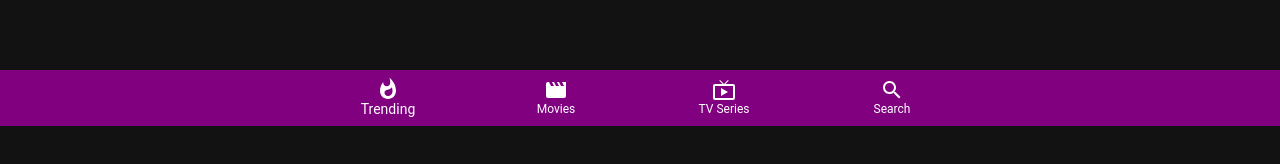
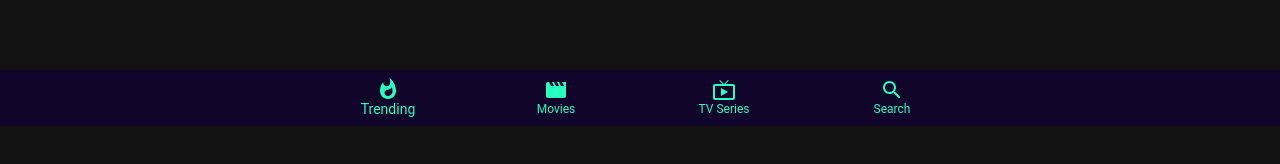
Before and after one commit to ArshWalker/movie, a React (Create React App) app: page / in a window 1280 px wide. Shown: the part 674-838 px from the top of the page. Built offline with nearby package versions, Linux system fonts and the light colour scheme; no server answers.

Commit message:
main nav added

```diff
--- a/src/components/MainNav.js
+++ b/src/components/MainNav.js
@@ -13,7 +13,7 @@ const useStyles = makeStyles({
     width: "100%",
     position: "fixed",
     bottom: 0,
-    backgroundColor: "purple",
+    backgroundColor: "#11052C",
     zIndex: 100,
   },
 });
@@ -45,22 +45,22 @@ export default function SimpleBottomNavigation() {
       className={classes.root}
     >
       <BottomNavigationAction
-        style={{ color: "white" }}
+        style={{ color: "#28FFBF" }}
         label="Trending"
         icon={<WhatshotIcon />}
       />
       <BottomNavigationAction
-        style={{ color: "white" }}
+        style={{ color: "#28FFBF" }}
         label="Movies"
         icon={<MovieIcon />}
       />
       <BottomNavigationAction
-        style={{ color: "white" }}
+        style={{ color: "#28FFBF" }}
         label="TV Series"
         icon={<LiveTvIcon />}
       />
       <BottomNavigationAction
-        style={{ color: "white" }}
+        style={{ color: "#28FFBF" }}
         label="Search"
         icon={<SearchIcon />}
       />
```
